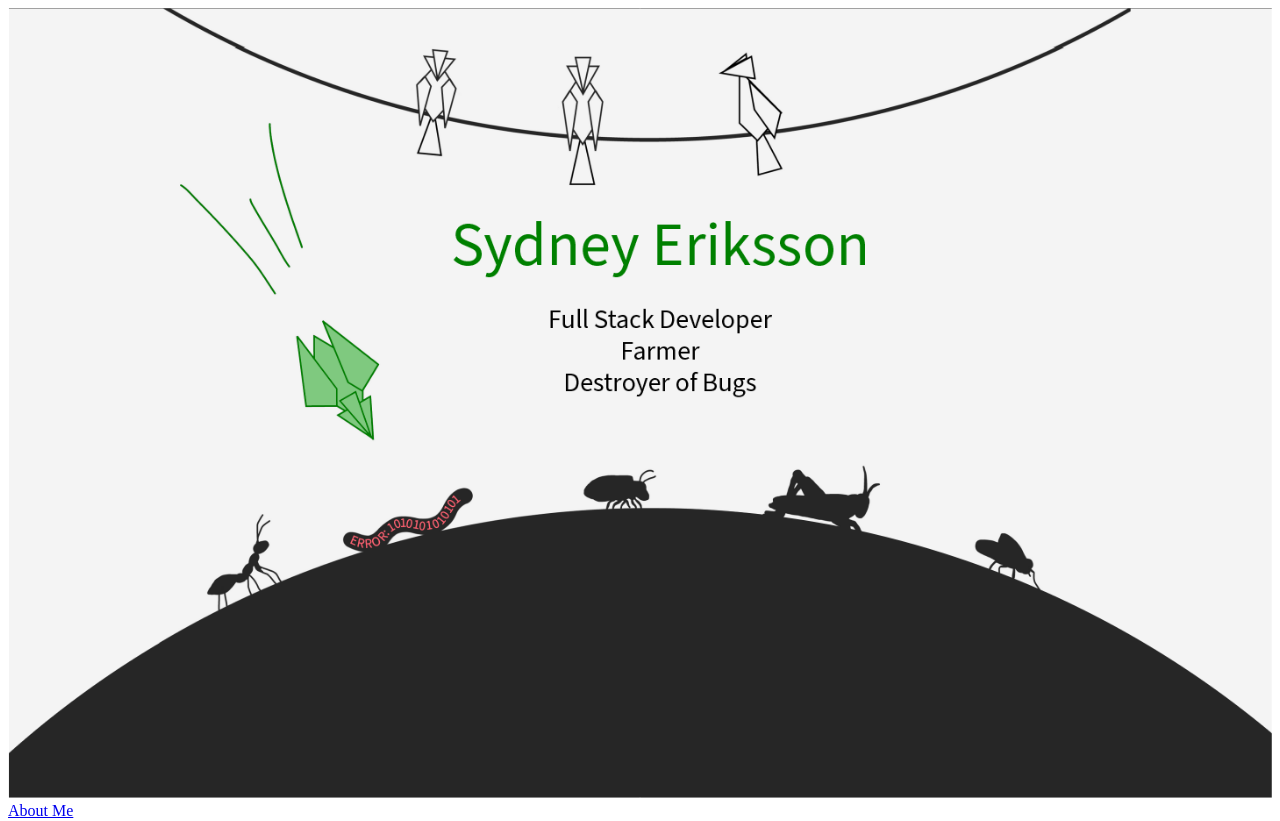
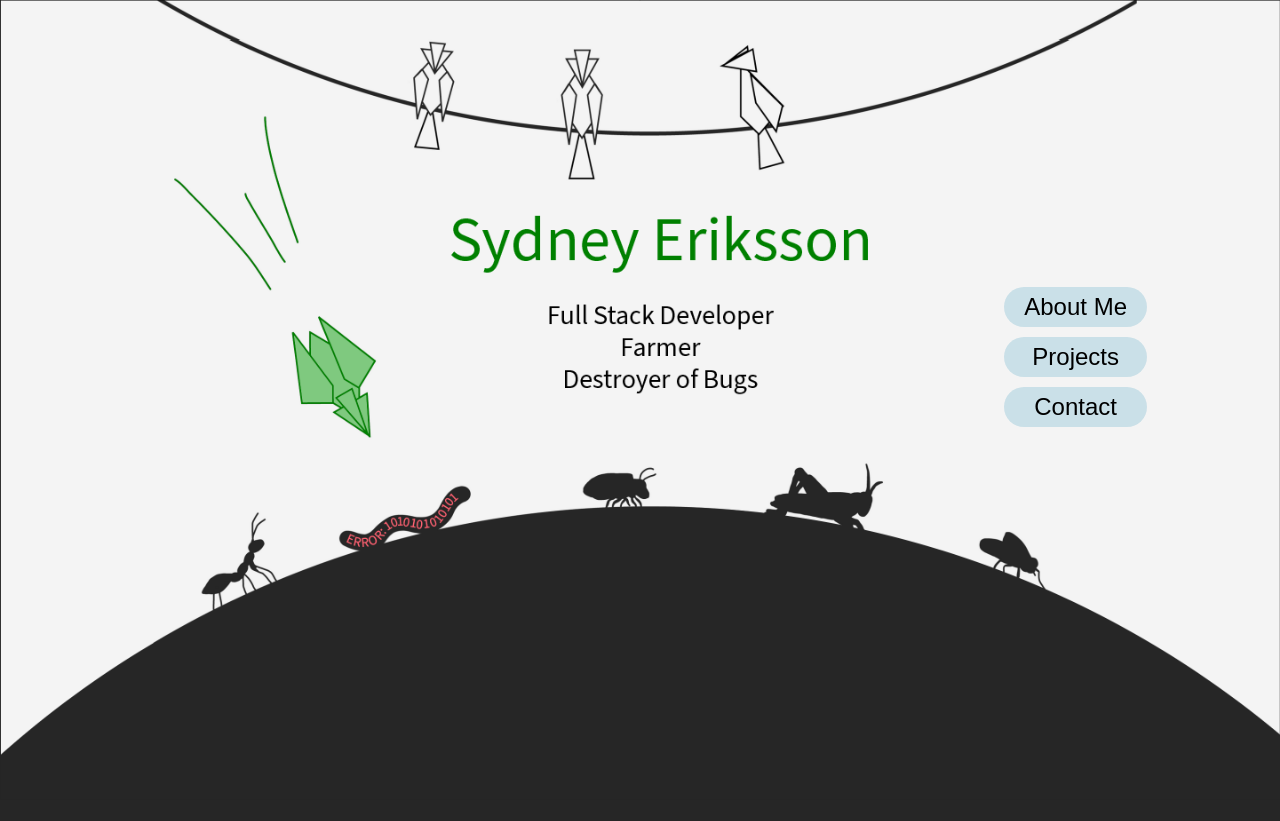
Before and after one commit to sydneyeriksson/sydneyeriksson.github.io, a Jekyll site: the page built from index.md, in a window 1280 px wide. Shown: the top 821 px of the page. Built offline with Jekyll 4.4.1, drawn with Linux system fonts in a browser that asks for light colours; our own code applies the rules of GitHub Pages for plain Markdown files.

Commit message:
moved stylesheet to html

```diff
--- a/_layouts/default.html
+++ b/_layouts/default.html
@@ -3,7 +3,85 @@
   <head>
     <meta charset="UTF-8" />
     <meta name="viewport" content="width=device-width, initial-scale=1.0" />
-    <link rel="stylesheet" href="styles.css" />
+    <style>
+      body {
+        background-color: #262626;
+        margin: 0;
+        padding: 0;
+        color: #f4f4f4;
+        flex-direction: column;
+        justify-content: center;
+        align-items: center;
+        font-family: Arial;
+      }
+      html {
+        scroll-behavior: smooth;
+      }
+
+      .navigation {
+        text-decoration: none; /* Remove the underline */
+        color: inherit; /* Make the link color inherit from its parent (or set a custom color) */
+        padding: 10px;
+      }
+      .content {
+        box-sizing: border-box;
+        display: flex;
+        flex-direction: column;
+        justify-content: center;
+        align-items: center;
+        z-index: 0;
+      }
+      .front-page-container {
+        position: relative;
+        margin-bottom: 100px;
+      }
+      .navigation-container {
+        position: absolute;
+        top: 35%;
+        right: 10%;
+        display: flex;
+        flex-direction: column;
+      }
+      .navigation-button {
+        display: inline-block; /* or inline */
+        padding: 6px 10px;
+        align-items: center;
+        justify-content: center;
+        text-align: center;
+        margin: 5px;
+        border-radius: 20px;
+        background-color: rgb(202, 224, 232);
+        font-size: x-large;
+        color: black;
+      }
+      /* .section-container-topper {
+  aspect-ratio: 3/2;
+  position: absolute;
+  bottom: -80%;
+  left: 2.5%;
+  width: 95%;
+  border-radius: 50% 50% 0 0;
+  background-color: lightblue;
+  overflow: hidden;
+} */
+      .section-container {
+        position: relative;
+        display: flex;
+        flex-direction: column;
+        box-sizing: border-box;
+        background-color: rgb(202, 224, 232);
+        color: rgb(36, 36, 36);
+        margin: 40px;
+        border-radius: 40px;
+        align-items: left;
+        justify-content: center;
+        padding: 25px;
+      }
+      .profile-pic {
+        width: 15%;
+        border-radius: 50%;
+      }
+    </style>
   </head>
   <body>
     <!-- Main content of the page -->
```
